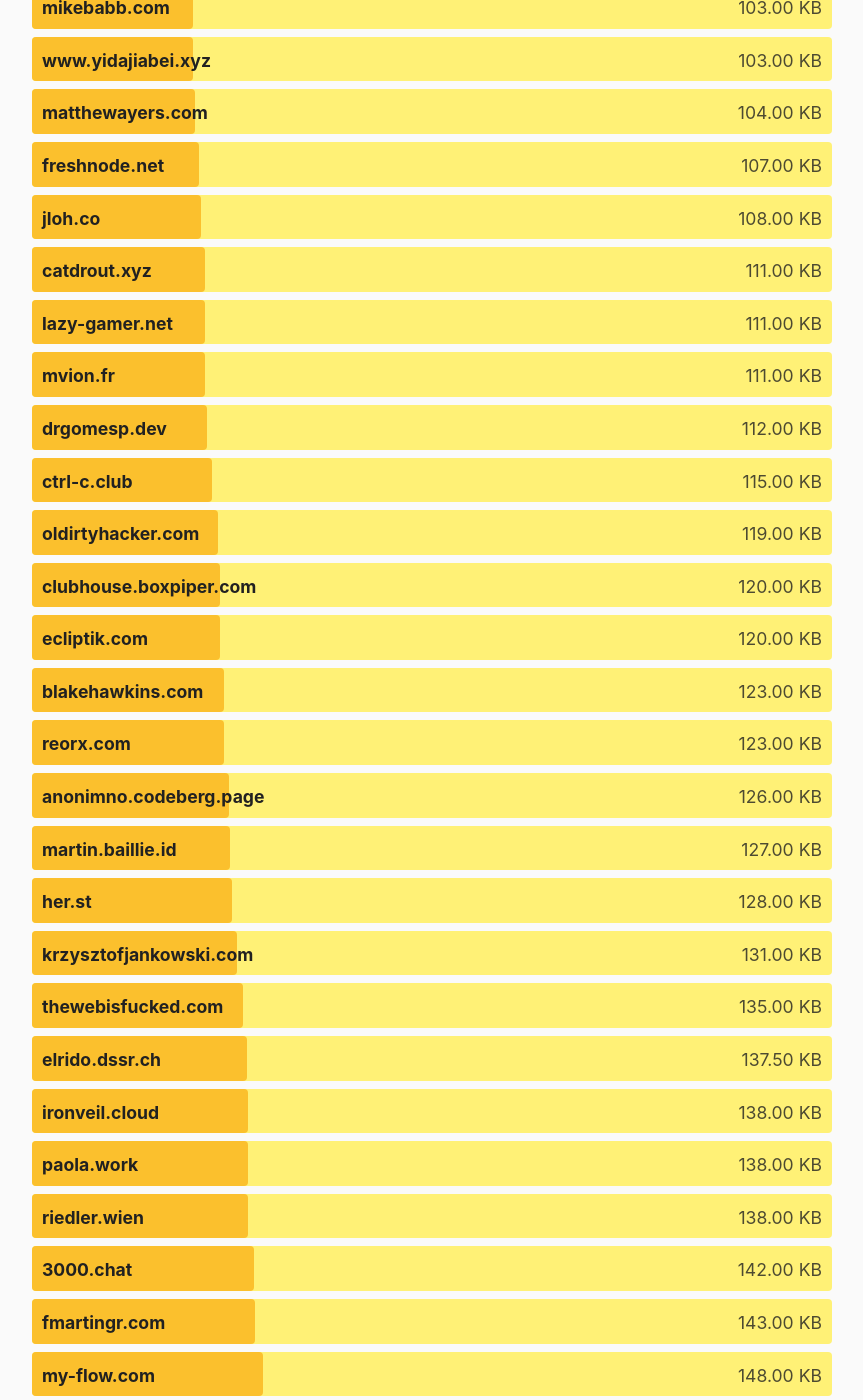
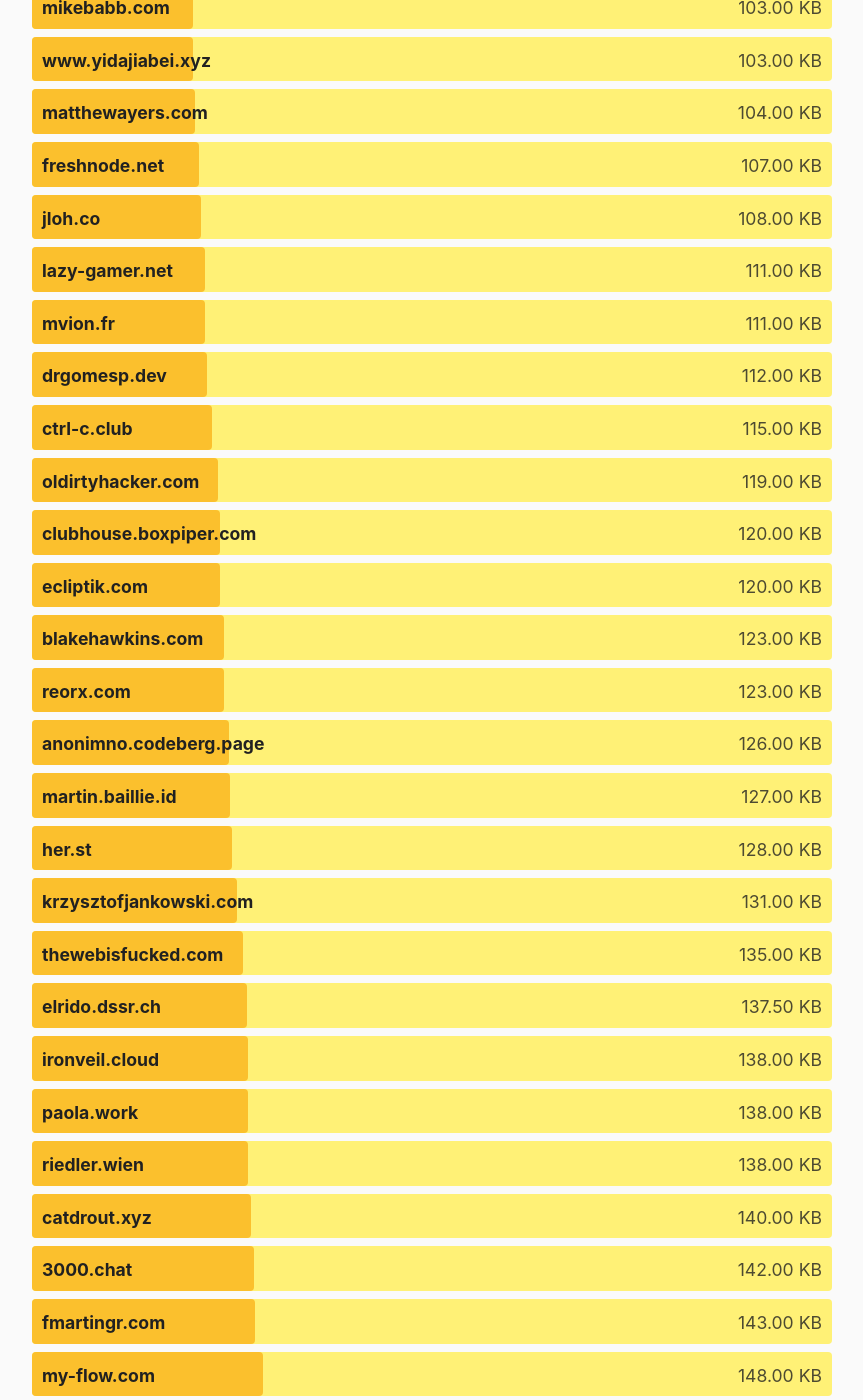
Before and after one commit to kevquirk/512kb.club, a Jekyll site: the page built from index.md, in a window 1280 px wide and 1400 px high, scrolled down 17844 px. Shown: the whole window, without its empty margins (208-1071 px from the left). Built offline with Jekyll 4.4.1, drawn with Linux system fonts in a browser that asks for light colours.

Commit message:
Update sites.yml

```diff
--- a/_data/sites.yml
+++ b/_data/sites.yml
@@ -490,8 +490,8 @@
 
 - domain: catdrout.xyz
   url: https://catdrout.xyz/
-  size: 111
-  last_checked: 2022-06-04
+  size: 140
+  last_checked: 2022-09-12
 
 - domain: cbrueggenolte.de
   url: https://cbrueggenolte.de/
```
